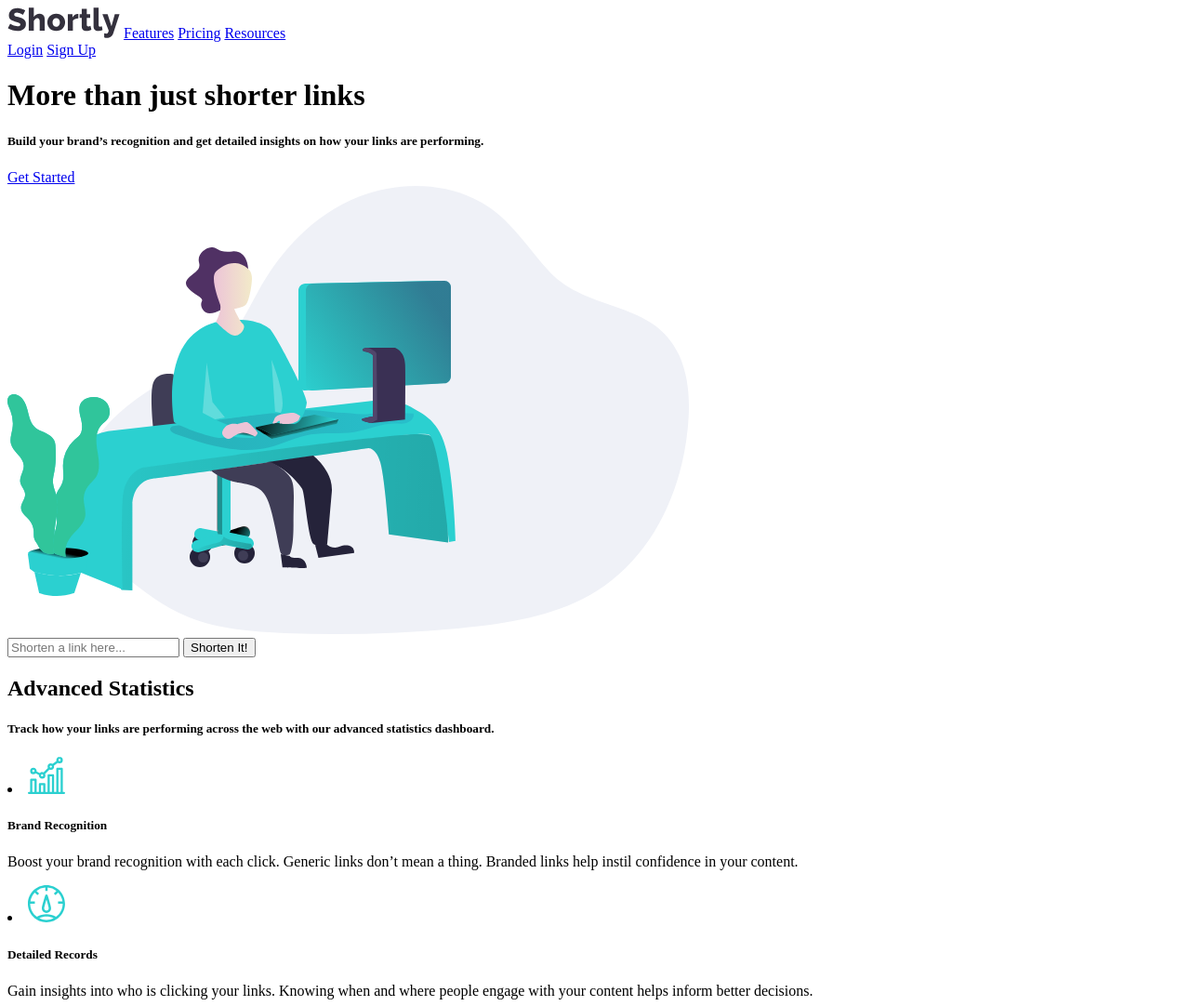
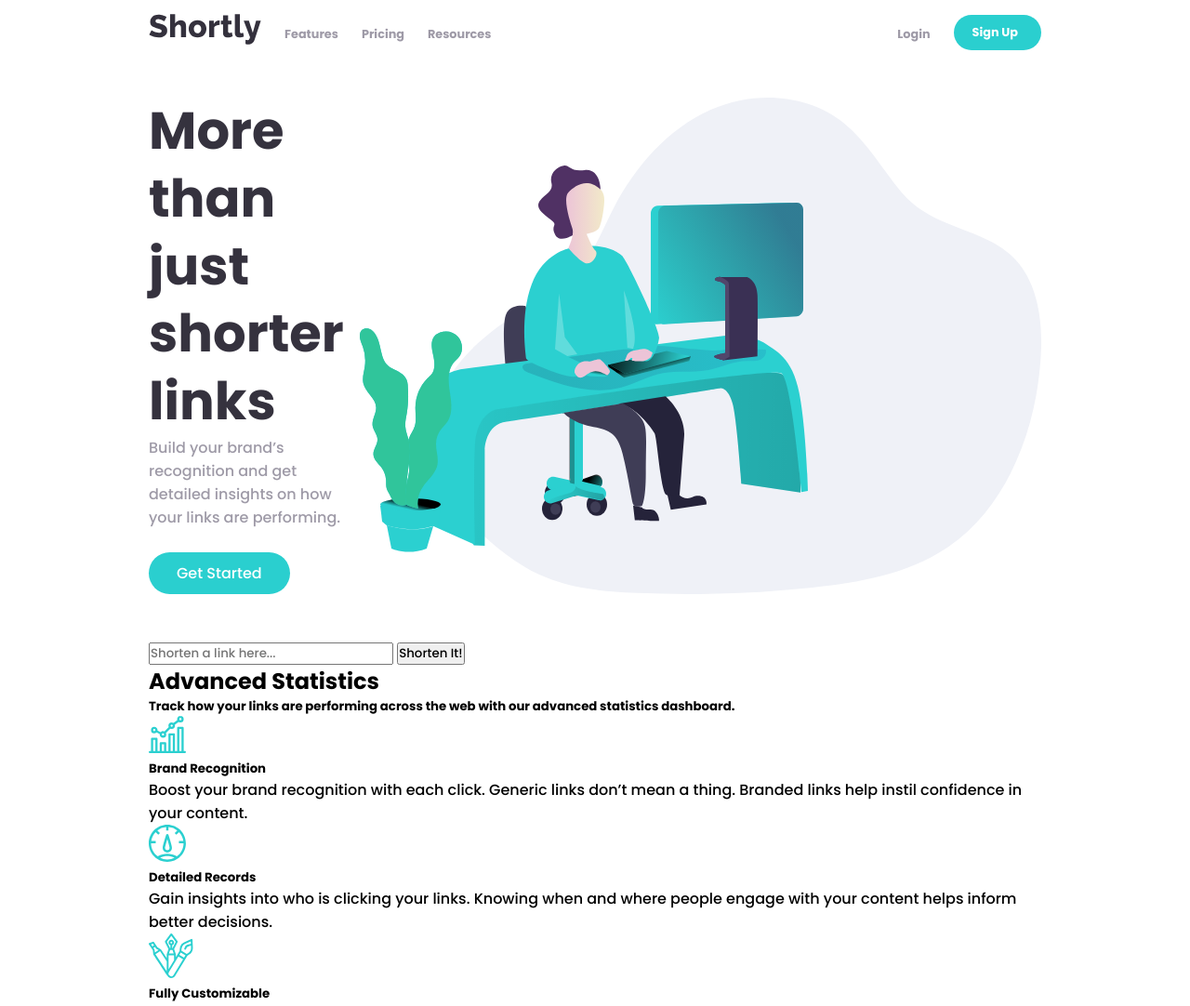
Before and after one commit to kpmnta/shortly, a plain HTML site: page index.html in a window 1280 px wide. Shown: the top 1082 px of the page at 93% size. Drawn offline with Linux system fonts and the light colour scheme.

Commit message:
css inicial / menu e landing

```diff
--- a/index.html
+++ b/index.html
@@ -3,28 +3,25 @@
 <head>
     <meta charset="UTF-8">
     <meta name="viewport" content="width=device-width, initial-scale=1.0">
-    <link rel="icon" type="image/png" sizes="32x32" href="./images/favicon-32x32.png">
+    <link rel="icon" type="image/png" sizes="32x32" href="public/images/favicon-32x32.png">
+    <link href="https://fonts.googleapis.com/css2?family=Poppins:wght@500;700&display=swap" rel="stylesheet">
+    <link rel="stylesheet" href="public/css/style.css">
     <title>Frontend Mentor | Shortly URL shortening API Challenge</title>
 
-  <!-- Feel free to remove these styles or customise in your own stylesheet 👍 -->
-    <style>
-    .attribution { font-size: 11px; text-align: center; }
-    .attribution a { color: hsl(228, 45%, 44%); }
-    </style>
 </head>
 <body>
     <main>
     <div class="container">
         <div class="menu">
             <nav>
-                <img src="images/logo.svg" alt="Logo Shortly">
-                <a href="#">Features</a>
-                <a href="#">Pricing</a>
-                <a href="#">Resources</a>
+                <li><a href="index.html"><img src="public/images/logo.svg" alt="Logo Shortly"></a></li>
+                <li><a href="#">Features</a></li>
+                <li><a href="#">Pricing</a></li>
+                <li><a href="#">Resources</a></li>
             </nav>
             <div class="login">
-                <a href="#">Login</a>
-                <a href="#">Sign Up</a>
+                <li><a href="#">Login</a></li>
+                <li><a class="signup" href="#">Sign Up</a></li>
             </div>
         </div>
         <div class="landing">
@@ -33,7 +30,7 @@
                 <h5>Build your brand’s recognition and get detailed insights on how your links are performing.</h5>
                 <a href="#">Get Started</a>
             </div>
-            <img src="images/illustration-working.svg" alt="Illustration Person Working on Desktop">
+            <img src="public/images/illustration-working.svg" alt="Illustration Person Working on Desktop">
         </div>
         <div class="box">
             <form method="GET">
@@ -46,17 +43,17 @@
             <h5>Track how your links are performing across the web with our advanced statistics dashboard.</h5>
             <div class="list-details">
                 <li>
-                    <img src="images/icon-brand-recognition.svg">
+                    <img src="public/images/icon-brand-recognition.svg">
                     <h5>Brand Recognition</h5>
                     <p>Boost your brand recognition with each click. Generic links don’t mean a thing. Branded links help instil confidence in your content.</p>
                 </li>
                 <li>
-                    <img src="images/icon-detailed-records.svg">
+                    <img src="public/images/icon-detailed-records.svg">
                     <h5>Detailed Records</h5>
                     <p>Gain insights into who is clicking your links. Knowing when and where people engage with your content helps inform better decisions.</p>
                 </li>
                 <li>
-                    <img src="images/icon-fully-customizable.svg">
+                    <img src="public/images/icon-fully-customizable.svg">
                     <h5>Fully Customizable</h5>
                     <p>Improve brand awareness and content discoverability through customizable links, supercharging audience engagement.</p>
                 </li>
@@ -67,7 +64,7 @@
             <a href="#">Get Started</a>
         </div>
         <footer>
-            <img src="images/logo.svg" alt="Logo Shortly">
+            <img src="public/images/logo.svg" alt="Logo Shortly">
             <div class="footer-features">
                 <h5>Features</h5>
                 <li><a href="#">Link Shortening</a></li>
@@ -88,14 +85,12 @@
                 <li><a href="#">Contact</a></li>
             </div>
             <span>
-                <img src="images/icon-facebook.svg" alt="Icon Social Midia Facebook">
-                <img src="images/icon-twitter.svg" alt="Icon Social Midia Twitter">
-                <img src="images/icon-pinterest.svg" alt="Icon Social Midia Pinterest">
-                <img src="images/icon-instagram.svg" alt="Icon Social Midia Instagram">
+                <img src="public/images/icon-facebook.svg" alt="Icon Social Midia Facebook">
+                <img src="public/images/icon-twitter.svg" alt="Icon Social Midia Twitter">
+                <img src="public/images/icon-pinterest.svg" alt="Icon Social Midia Pinterest">
+                <img src="public/images/icon-instagram.svg" alt="Icon Social Midia Instagram">
             </span>
         </footer>
-
-
         <div class="attribution">
         Challenge by <a href="https://www.frontendmentor.io?ref=challenge" target="_blank">Frontend Mentor</a>.
         Coded by <a href="https://github.com/kpmnta/" target="_blank">Kai Pimenta</a>.
--- /dev/null
+++ b/public/css/style.css
@@ -0,0 +1,98 @@
+:root {
+
+    --color-lighter-background: hsl(0, 0%, 75%);
+    --color-darker-background:hsl(260, 8%, 14%);
+    --color-button: hsl(180, 66%, 49%);
+    --color-icon: hsl(257, 27%, 26%);
+    --color-error: hsl(0, 87%, 67%);
+    --color-primary-text-button: hsl(0, 100%, 100%);
+    --color-primary-text: hsl(257, 7%, 63%);
+    --color-secondary-text: hsl(255, 11%, 22%);
+}
+
+* {
+    margin: 0;
+    padding: 0;
+    list-style: none;
+    text-decoration: none;
+    box-sizing: border-box;
+    font-family: 'Poppins', sans-serif;
+}
+
+.container {
+    width: 960px;
+    margin: 0 auto;
+}
+
+.menu {
+    display: flex;
+    justify-content: space-between;
+    margin-top: 15px;
+}
+
+nav,
+.login {
+    display: flex;
+    justify-content: center;
+    align-items: center;
+}
+
+nav img {
+    max-width: 100%;
+}
+
+nav li a,
+.login a {
+    color: var(--color-primary-text);
+    padding-right: 25px;
+    font-weight: 700;
+    font-size: 0.8rem;
+}
+
+.signup {
+    background-color: var(--color-button);
+    color: var(--color-primary-text-button) !important;
+    display: inline-block;
+    padding: 10px 20px;
+    border-radius: 25px;
+
+}
+
+.landing {
+    display: flex;
+    margin: 50px 0;
+}
+
+.landing img {
+    max-width: 100%;
+}
+
+.content h1 {
+    color: var(--color-secondary-text);
+    font-size: 3.5rem;
+    line-height: 1.3;
+}
+
+.content h5 {
+    color: var(--color-primary-text);
+    max-width: 400px;
+    font-weight: 500;
+    font-size: 1rem;
+}
+
+.content a {
+    margin-top: 25px;
+    background-color: var(--color-button);
+    color: var(--color-primary-text-button);
+    display: inline-block;
+    padding: 10px 30px;
+    border-radius: 25px;
+}
+
+.attribution {
+    font-size: 11px; text-align: center;
+}
+
+.attribution a {
+    color: hsl(228, 45%, 44%);
+}
```
Also changed, not shown: design/desktop-active-states.jpg, design/desktop-design.jpg, public/images/bg-boost-desktop.svg (renamed from images/bg-boost-desktop.svg), public/images/bg-boost-mobile.svg (renamed from images/bg-boost-mobile.svg), public/images/bg-shorten-desktop.svg (renamed from images/bg-shorten-desktop.svg), public/images/bg-shorten-mobile.svg (renamed from images/bg-shorten-mobile.svg), public/images/favicon-32x32.png (renamed from images/favicon-32x32.png), public/images/icon-brand-recognition.svg (renamed from images/icon-brand-recognition.svg), public/images/icon-detailed-records.svg (renamed from images/icon-detailed-records.svg), public/images/icon-facebook.svg (renamed from images/icon-facebook.svg), public/images/icon-fully-customizable.svg (renamed from images/icon-fully-customizable.svg), public/images/icon-instagram.svg (renamed from images/icon-instagram.svg), public/images/icon-pinterest.svg (renamed from images/icon-pinterest.svg), public/images/icon-twitter.svg (renamed from images/icon-twitter.svg), 2 more files.
